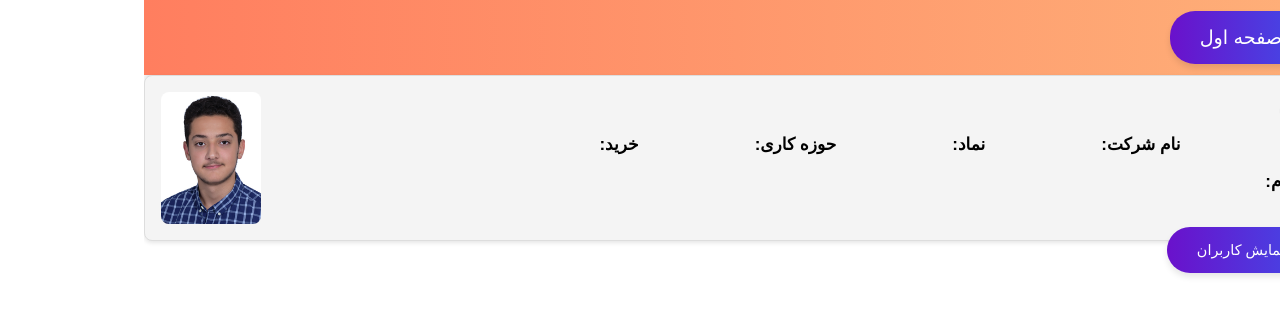
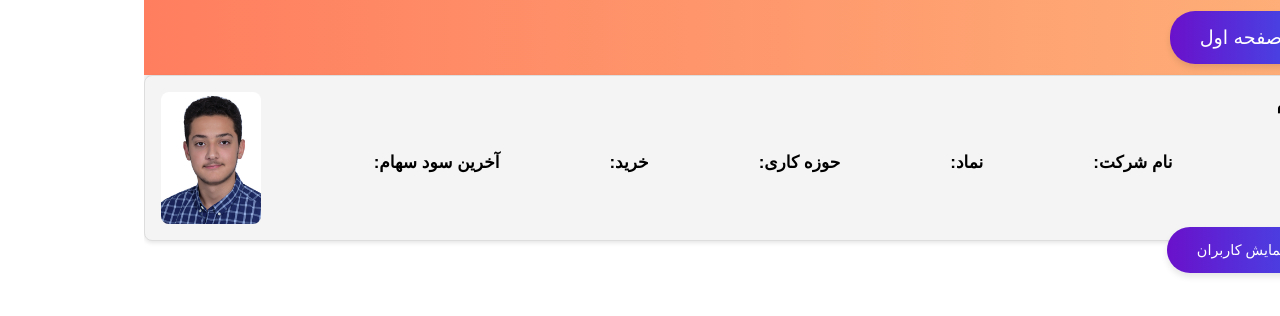
Before and after one commit to kasra-noorbakhsh/react-mini-proj, a React (Create React App) app: page /stock/1 in a window 1280 px wide. Shown: the top 316 px of the page. Built offline with nearby package versions, Linux system fonts and the light colour scheme; no server answers; the HTML template or start-up script is replaced by a standard one.

Commit message:
slight changes

```diff
--- a/src/Pages/StockPage/StockPage.css
+++ b/src/Pages/StockPage/StockPage.css
@@ -1,60 +1,59 @@
 /* styles.css */
 .info-box {
-    display: flex; /* Use flexbox to arrange items side by side */
-    align-items: flex-start; /* Align items to the top */
-    background-color: #f4f4f4; /* Light background color for contrast */
-    border: 1px solid #ddd; /* Light border for definition */
-    border-radius: 8px; /* Rounded corners */
-    padding: 16px; /* Spacing inside the box */
-    box-shadow: 0 2px 4px rgba(0, 0, 0, 0.1); /* Light shadow for depth */
-    width: 100%; /* Make the box take the full width of the page */
-    box-sizing: border-box; /* Include padding and border in the element's total width and height */
-    font-family: Arial, sans-serif; /* Set a clean, readable font */
-    direction: ltr; /* Ensure left-to-right text direction */
-    text-align: right; /* Align text to the left */
-    max-width: none; /* Remove max-width restriction */
+    display: flex;
+    align-items: flex-start;
+    background-color: #f4f4f4;
+    border: 1px solid #ddd;
+    border-radius: 8px;
+    padding: 16px;
+    box-shadow: 0 2px 4px rgba(0, 0, 0, 0.1);
+    width: 100%;
+    box-sizing: border-box;
+    font-family: Arial, sans-serif;
+    direction: ltr;
+    text-align: right;
+    max-width: none;
 }
 
 .info-box-image {
-    width: 100px; /* Set a smaller fixed width for the image */
-    height: auto; /* Maintain aspect ratio */
-    object-fit: cover; /* Ensure image covers the container without distortion */
-    border-radius: 8px; /* Optional: rounded corners for the image */
-    margin-right: 16px; /* Space between the image and content */
+    width: 100px;
+    height: auto;
+    object-fit: cover;
+    border-radius: 8px;
+    margin-right: 16px;
 }
 
 .info-box-content {
-    flex: 1; /* Allow content to take up remaining space */
+    flex: 1;
 }
 
 .info-box-title {
-    margin-right: 8px;
+    margin-right: 10px;
     font-weight: bold;
-    font-size: 18px; /* Larger font size for the title */
-    font-weight: bold; /* Bold text for emphasis */
-    margin-bottom: 12px; /* Space below the title */
-    color: #000; /* Dark color for the title */
+    font-size: 18px;
+    margin-bottom: 30px;
+    color: #000;
 }
 
 .info-list {
-    display: flex; /* Display list items in a horizontal row */
-    flex-wrap: wrap; /* Allow items to wrap to the next line if needed */
-    list-style-type: none; /* Remove default list styling */
-    padding: 0; /* Remove default padding */
-    margin: 0; /* Remove default margin */
+    display: flex;
+    flex-wrap: wrap;
+    list-style-type: none;
+    padding: 0;
+    margin: 0;
 }
 
 .info-list li {
-    margin: 8px 16px 8px 100px; /* Space between list items */
-    font-size: 17px; /* Font size for readability */
-    color: #333; /* Text color for readability */
+    margin: 8px 30px 10px 80px;
+    font-size: 17px;
+    color: #333;
 }
 
 .info-list li strong {
-    color: #000; /* Darker color for labels */
+    color: #000;
 }
 
-.stock-list-page-link{
+.stock-list-page-link {
     text-decoration: none;
     border: none;
     background: linear-gradient(to right, #6a11cb, #2575fc);
```
